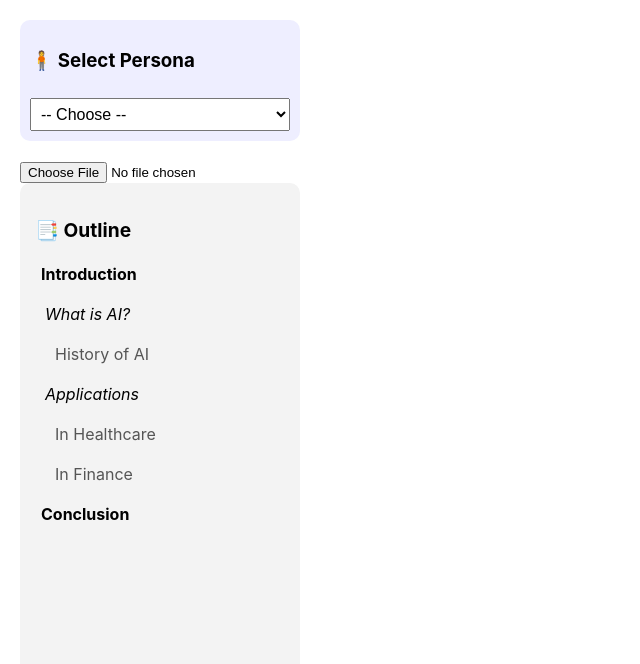
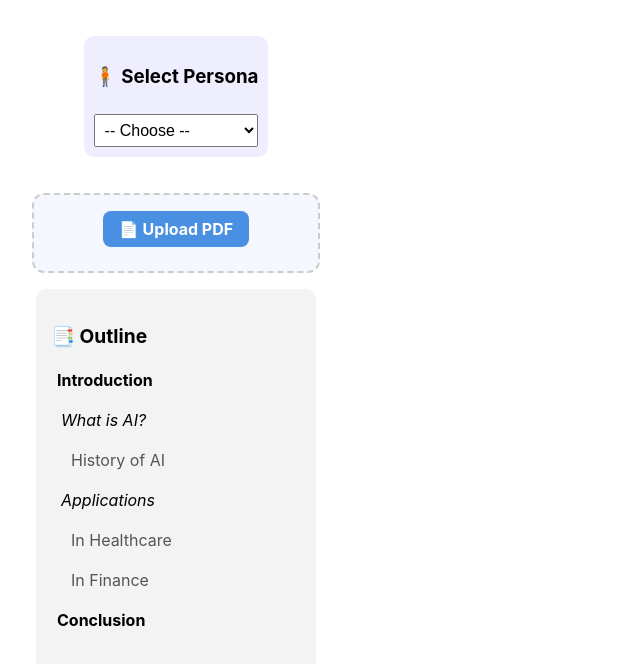
Before and after one commit to hemeshpokuru/adobe-hackathon-round2, a React (Create React App) app: page / in a window 1280 px wide. Shown: the top 664 px of the page, without its empty margins (0-640 px from the left). Built offline with nearby package versions, Linux system fonts and the light colour scheme.

Commit message:
CSS of Upload Section

```diff
--- a/src/App.css
+++ b/src/App.css
@@ -137,3 +137,46 @@
 .keyword-btn:hover {
   background-color: #fbbf24;
 }
+.left-panel {
+  display: flex;
+  flex-direction: column;
+  align-items: center;
+  padding: 1rem;
+}
+
+.file-upload-container {
+  margin: 1rem 0;
+  padding: 1rem;
+  background-color: #f5f7ff;
+  border: 2px dashed #ccc;
+  border-radius: 12px;
+  text-align: center;
+  width: 90%;
+  max-width: 300px;
+}
+
+.file-upload-label {
+  display: inline-block;
+  padding: 0.5rem 1rem;
+  background-color: #4a90e2;
+  color: white;
+  font-weight: bold;
+  border-radius: 8px;
+  cursor: pointer;
+  margin-bottom: 0.5rem;
+  transition: background-color 0.2s ease;
+}
+
+.file-upload-label:hover {
+  background-color: #357ae8;
+}
+
+.file-upload-input {
+  display: none;
+}
+
+.file-name {
+  font-size: 0.9rem;
+  color: #333;
+  margin-top: 0.5rem;
+}
--- a/src/App.js
+++ b/src/App.js
@@ -1,27 +1,4 @@
 /*
-import React, { useState } from 'react';
-import PdfViewer from './PdfViewer';
-import OutlineSidebar from './OutlineSidebar';
-import PersonaSelector from './PersonaSelector';
-import './App.css';
-
-function App() {
-  const [persona, setPersona] = useState("");
-
-  return (
-    <div className="app-container">
-      <div>
-        <PersonaSelector persona={persona} setPersona={setPersona} />
-        <OutlineSidebar />
-      </div>
-      <PdfViewer />
-    </div>
-  );
-}
-
-export default App;
-*/
-
 import React, { useState } from 'react';
 import PdfViewer from './PdfViewer';
 import OutlineSidebar from './OutlineSidebar';
@@ -54,3 +31,50 @@ function App() {
 }
 
 export default App;
+*/
+
+import React, { useState } from 'react';
+import PdfViewer from './PdfViewer';
+import OutlineSidebar from './OutlineSidebar';
+import PersonaSelector from './PersonaSelector';
+import './App.css';
+
+function App() {
+  const [persona, setPersona] = useState("");
+  const [file, setFile] = useState(null);
+
+  const handleFileUpload = (e) => {
+    const uploadedFile = e.target.files[0];
+    if (uploadedFile && uploadedFile.type === "application/pdf") {
+      setFile(uploadedFile);
+    }
+  };
+
+  return (
+    <div className="app-container">
+      <div className="left-panel">
+        <PersonaSelector persona={persona} setPersona={setPersona} />
+
+        <div className="file-upload-container">
+          <label htmlFor="file-upload" className="file-upload-label">
+            📄 Upload PDF
+          </label>
+          <input
+            id="file-upload"
+            type="file"
+            accept="application/pdf"
+            onChange={handleFileUpload}
+            className="file-upload-input"
+          />
+          {file && <p className="file-name">{file.name}</p>}
+        </div>
+
+        <OutlineSidebar />
+      </div>
+
+      <PdfViewer file={file} />
+    </div>
+  );
+}
+
+export default App;
```
Also changed, not shown: src/PdfViewer.js (+0 -51 lines).
